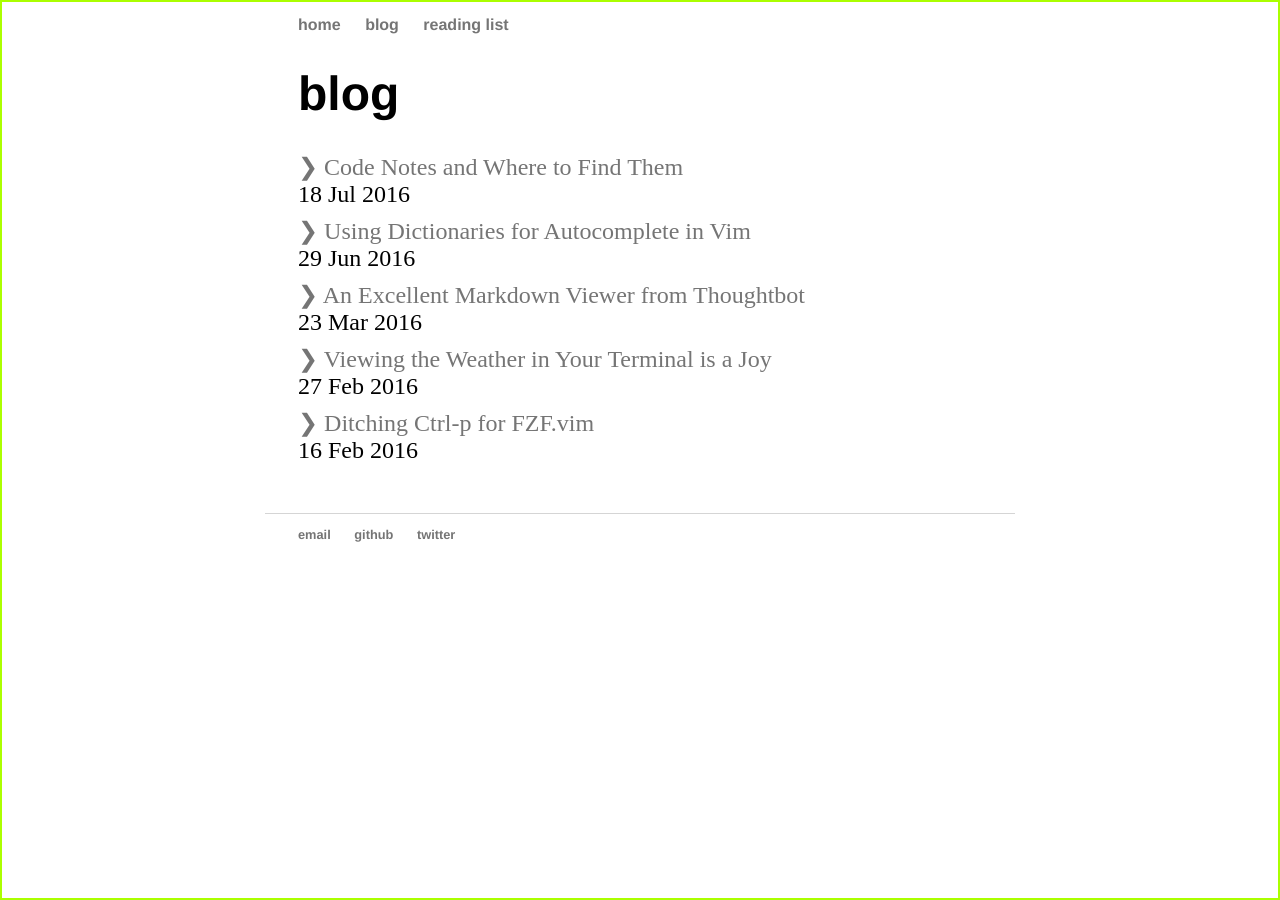
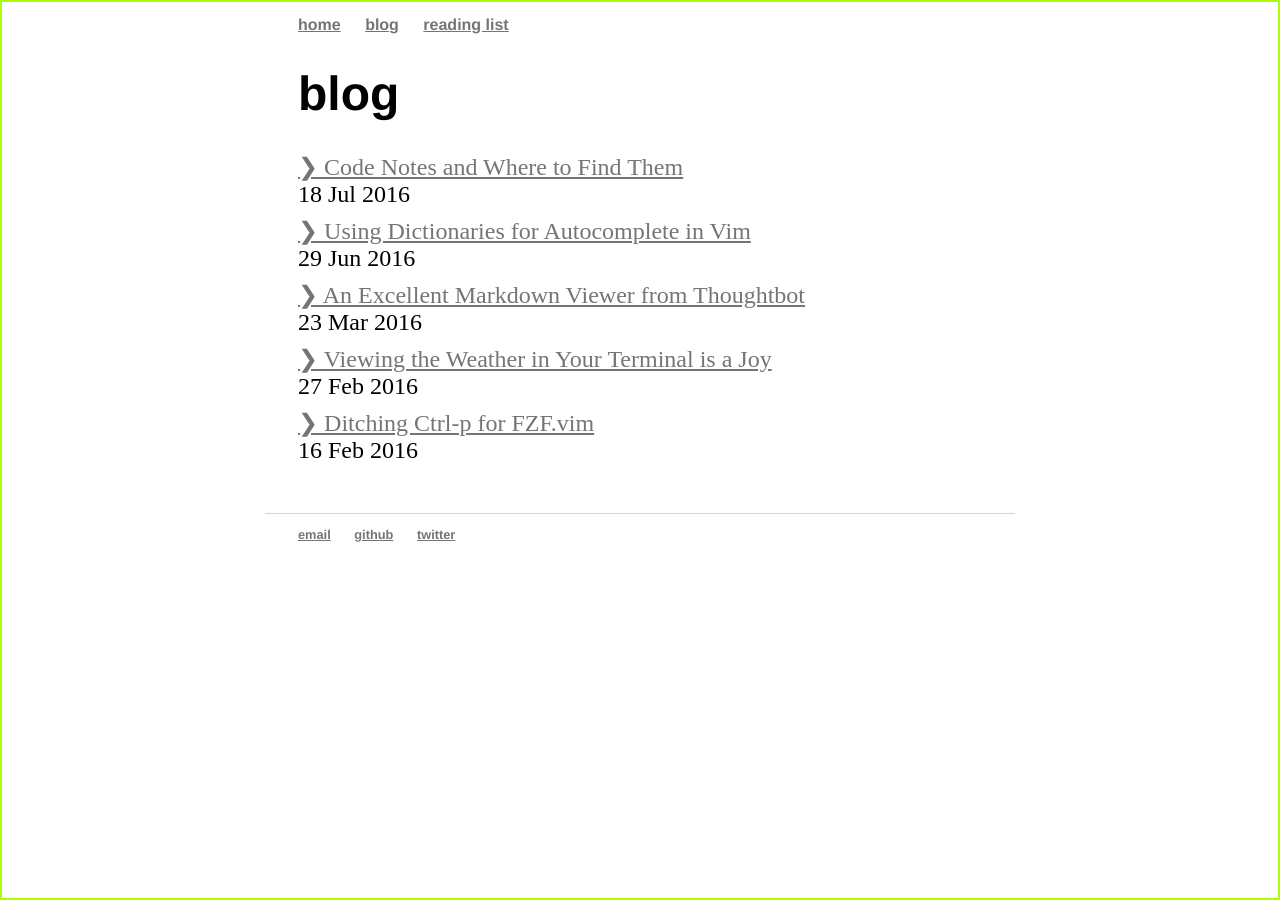
Before and after one commit to devinrm/devinrm.github.io, a Jekyll site: the page built from blog/index.html, in a window 1280 px wide. Built offline with Jekyll 4.4.1, drawn with Linux system fonts in a browser that asks for light colours.

Commit message:
Make the links a11y

```diff
--- a/css/main.css
+++ b/css/main.css
@@ -67,11 +67,11 @@ footer ul li {
 
 a {
   color: #757575;
-  text-decoration: none;
+  text-decoration: underline;
 }
 
 a:hover {
-  text-decoration: underline;
+  font-weight: 700;
 }
 
 h1 {
```
